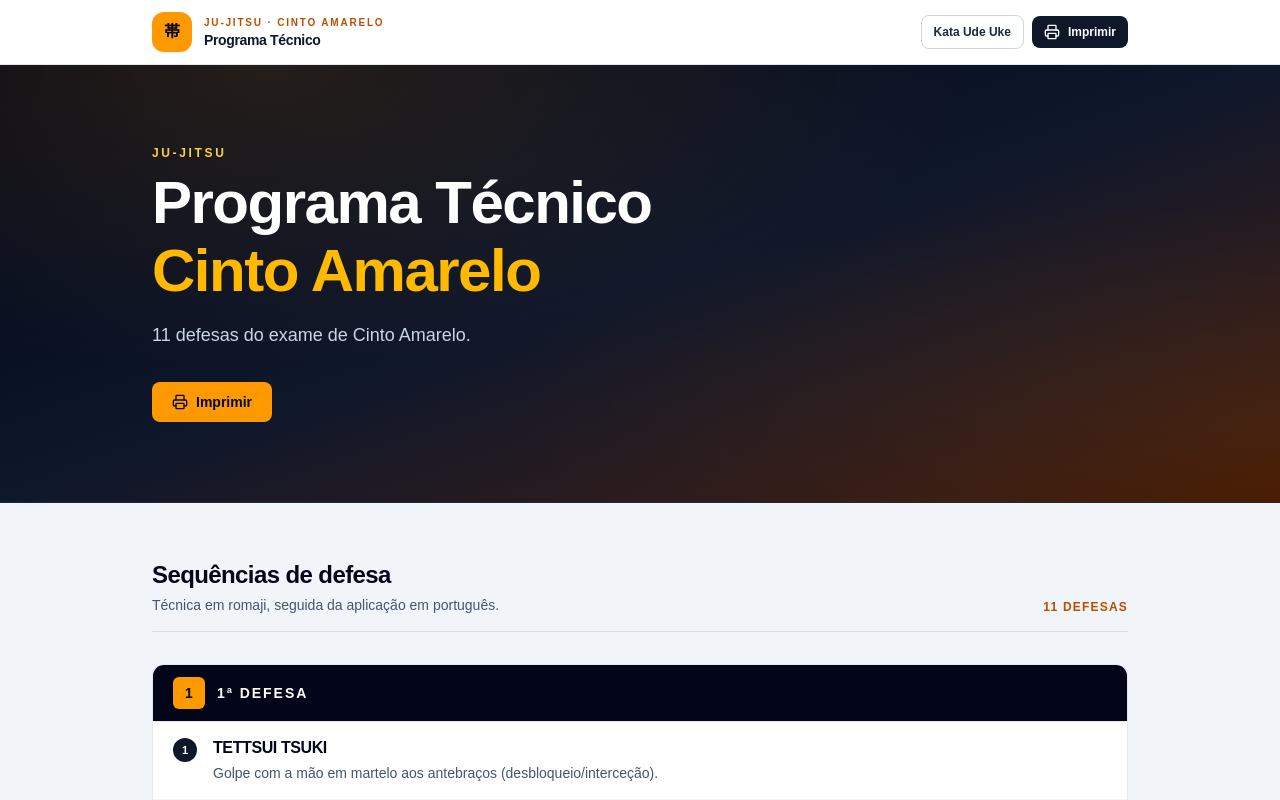
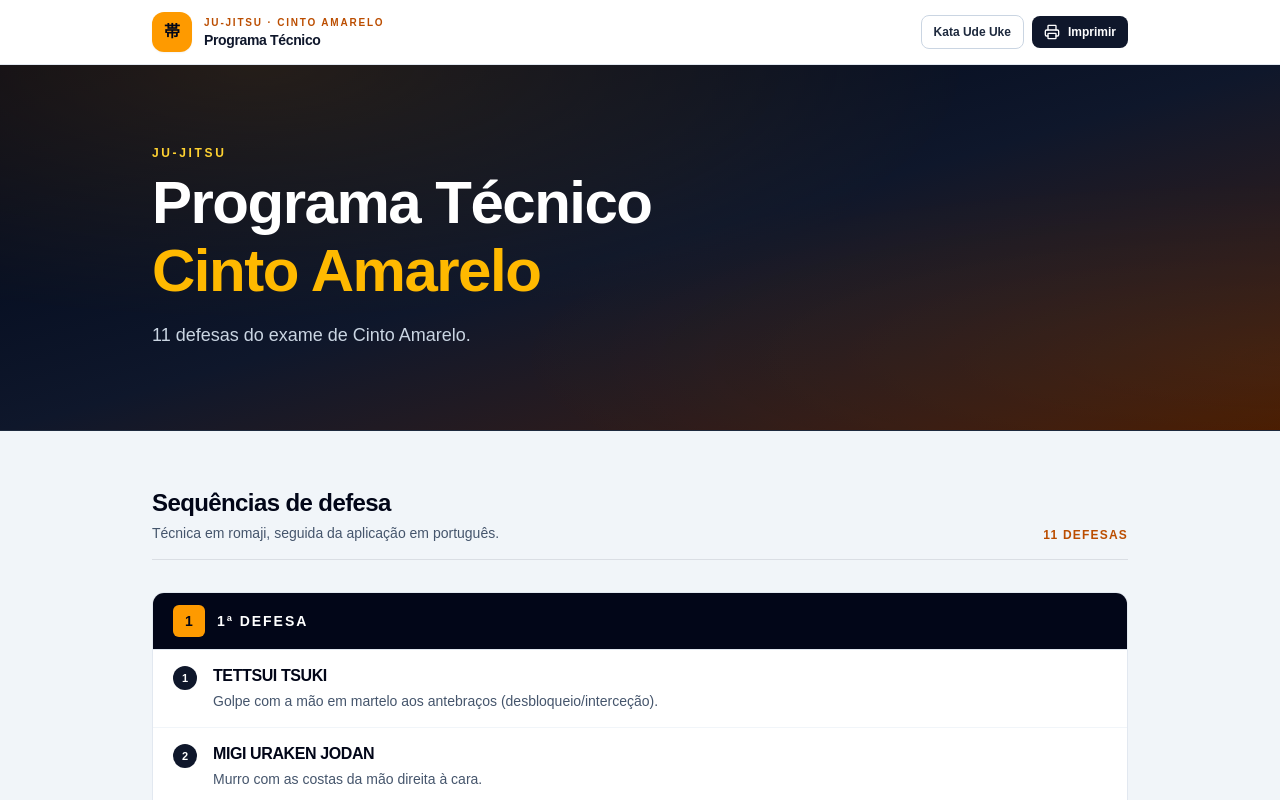
Before and after one commit to magalhaesals/seishinzen, a Next.js app: page /faixa-amarela in a window 1280 px wide. Shown: the top 800 px of the page. Built offline with nearby package versions, Linux system fonts and the light colour scheme.

Commit message:
Remove hero Imprimir button from Cinto Amarelo page
Co-authored-by: Antonio Magalhães <magalhaesals@users.noreply.github.com>

```diff
--- a/src/app/faixa-amarela/page.tsx
+++ b/src/app/faixa-amarela/page.tsx
@@ -67,9 +67,6 @@ export default function FaixaAmarelaPage() {
           <p className="mt-5 max-w-2xl text-base leading-relaxed text-slate-300 sm:text-lg print:text-slate-600">
             {FAIXA_AMARELA_PROGRAM.subtitle}.
           </p>
-          <div className="mt-8 print:hidden">
-            <PrintButton className="inline-flex items-center gap-2 rounded-lg bg-amber-500 px-5 py-2.5 text-sm font-semibold text-slate-950 transition-transform hover:-translate-y-0.5" />
-          </div>
         </div>
       </section>
 
```
